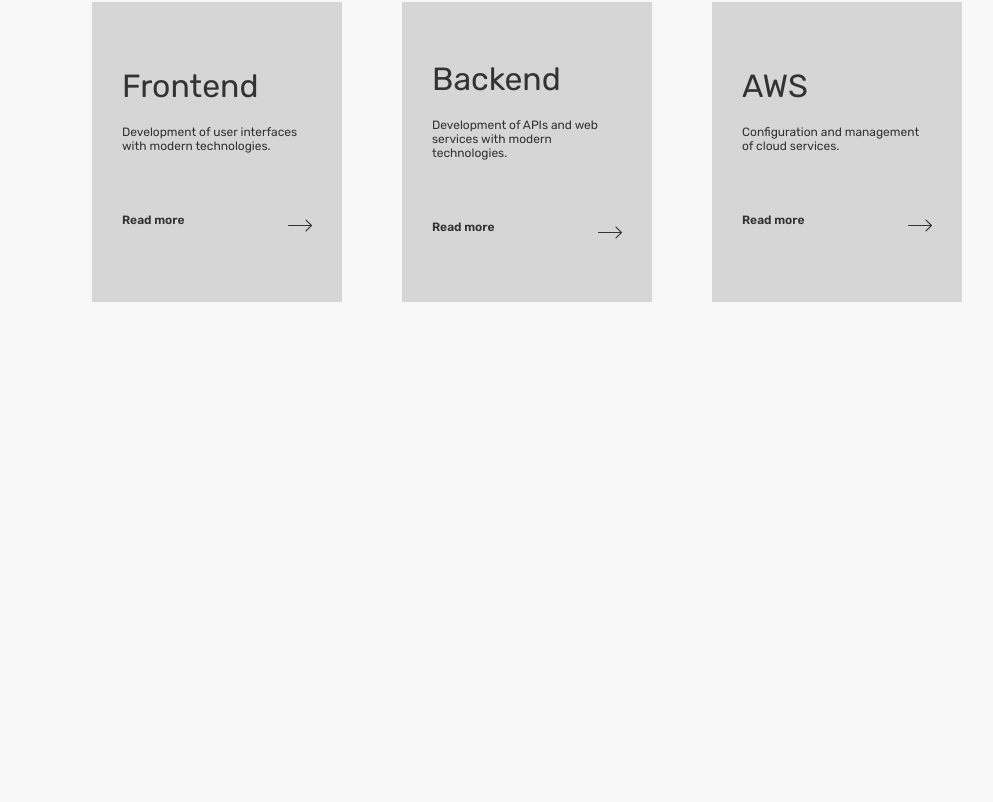
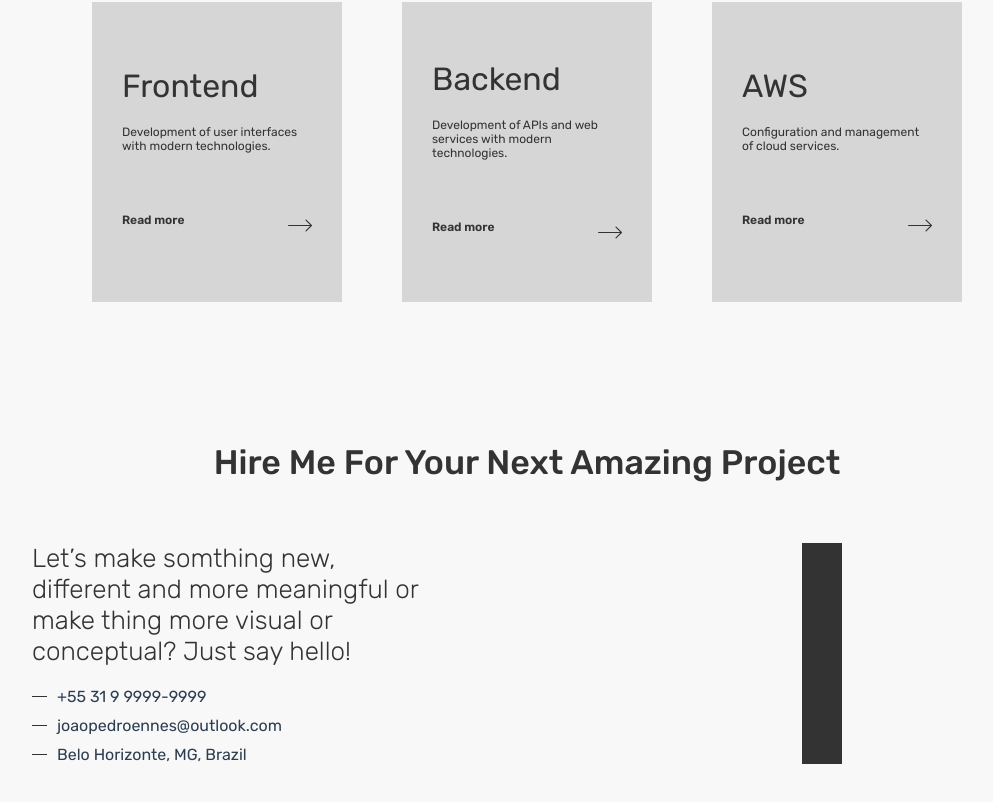
Before and after one commit to EnnesJp/portfolio, a Vue app: page / in a window 1280 px wide. Shown: the part 1008-1810 px from the top of the page, without its empty margins (113-1106 px from the left). Before the commit the page ends 1450 px from the top, so only its background shows below. Built offline with nearby package versions, Linux system fonts and the light colour scheme.

Commit message:
feat: add contact section

```diff
--- /dev/null
+++ b/src/components/home/ContactForm.vue
@@ -0,0 +1,15 @@
+<template>
+    <div class="contact-form">
+
+    </div>
+</template>
+
+<script setup lang="ts">
+</script>
+
+<style scoped lang="scss">
+.contact-form {
+    background-color: #333333;
+    padding: 20px;
+}
+</style>
--- /dev/null
+++ b/src/components/home/ContactSection.vue
@@ -0,0 +1,92 @@
+<template>
+    <app-section :title="t('home.contactSection.title')">
+        <div class="contact-section">
+            <div class="contact-section__info">
+                <span class="contact-section__info--description">
+                    {{ t('home.contactSection.description') }}
+                </span>
+
+                <div class="contact-section__info--social">
+                    <div
+                        v-for="info in socialInfos"
+                        class="contact-section__info--social-info"
+                    >
+                        <div class="contact-section__info--social-info-sdash"/>
+
+                        <span class="contact-section__info--social-info-text">
+                            {{ info }}
+                        </span>
+                    </div>
+                </div>
+            </div>
+
+            <div class="contact-section__from">
+                <contact-form />
+            </div>
+        </div>
+    </app-section>
+</template>
+
+<script setup lang="ts">
+import { useI18n } from 'vue-i18n'
+import { AppSection, ContactForm } from '@components'
+import { ref } from 'vue';
+
+const { t } = useI18n()
+
+const socialInfos = ref([
+    t('home.contactSection.socialInfos.phone'),
+    t('home.contactSection.socialInfos.email'),
+    t('home.contactSection.socialInfos.location')
+])
+</script>
+
+<style scoped lang="scss">
+.contact-section {
+    display: flex;
+    width: 100%;
+
+    &__info {
+        display: flex;
+        width: 50%;
+        justify-content: space-between;
+        flex-direction: column;
+        margin: auto;
+        max-width: 400px;
+
+        &--description {
+            font-size: 26px;
+            font-weight: 300;
+            color: #333333;
+            max-width: 400px;
+        }
+
+        &--social {
+            display: flex;
+            align-items: flex-start;
+            gap: 10px;
+            margin-top: 20px;
+            flex-direction: column;
+
+            &-info {
+                display: flex;
+                align-items: center;
+                gap: 10px;
+
+                &-sdash {
+                    width: 15px;
+                    height: 1px;
+                    background-color: #333333;
+                }
+            }
+        }
+    }
+
+
+    &__from {
+        display: flex;
+        width: 50%;
+        justify-content: center;
+    }
+}
+</style>
--- a/src/components/home/index.ts
+++ b/src/components/home/index.ts
@@ -1,3 +1,5 @@
 export { default as AboutSection } from './AboutSection.vue'
 export { default as HardSkillsSection } from './HardSkillsSection.vue'
 export { default as HardSkillsCard } from './HardSkillsCard.vue'
+export { default as ContactSection } from './ContactSection.vue'
+export { default as ContactForm } from './ContactForm.vue'
--- a/src/langs/en/index.ts
+++ b/src/langs/en/index.ts
@@ -33,5 +33,14 @@
         },
       },
     },
+    contactSection: {
+      title: 'Hire Me For Your Next Amazing Project',
+      description: 'Let’s make somthing new, different and more meaningful or make thing more visual or conceptual? Just say hello!',
+      socialInfos: {
+        phone: '+55 31 9 9999-9999',
+        email: 'joaopedroennes@outlook.com',
+        location: 'Belo Horizonte, MG, Brazil',
+      },
+    }
   },
 }
--- a/src/views/HomeView.vue
+++ b/src/views/HomeView.vue
@@ -2,9 +2,10 @@
   <main>
     <about-section />
     <hard-skills-section />
+    <contact-section />
   </main>
 </template>
 
 <script setup lang="ts">
-import { AboutSection, HardSkillsSection } from '@components'
+import { AboutSection, HardSkillsSection, ContactSection } from '@components'
 </script>
```
